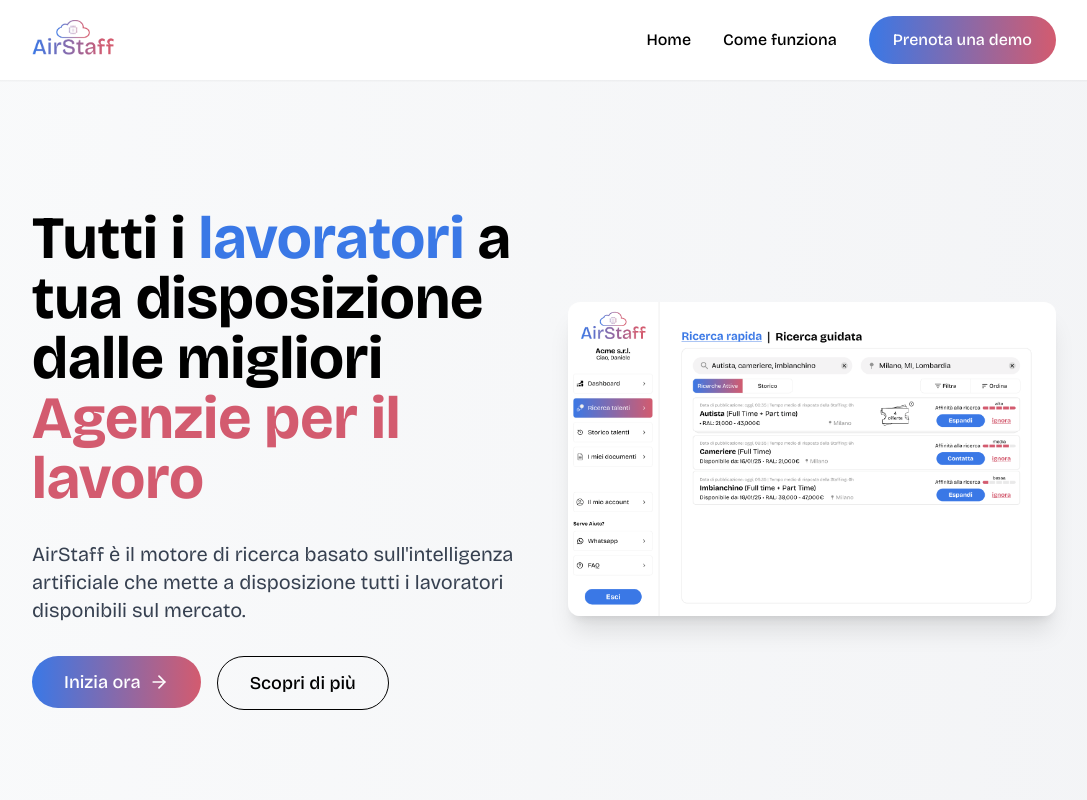
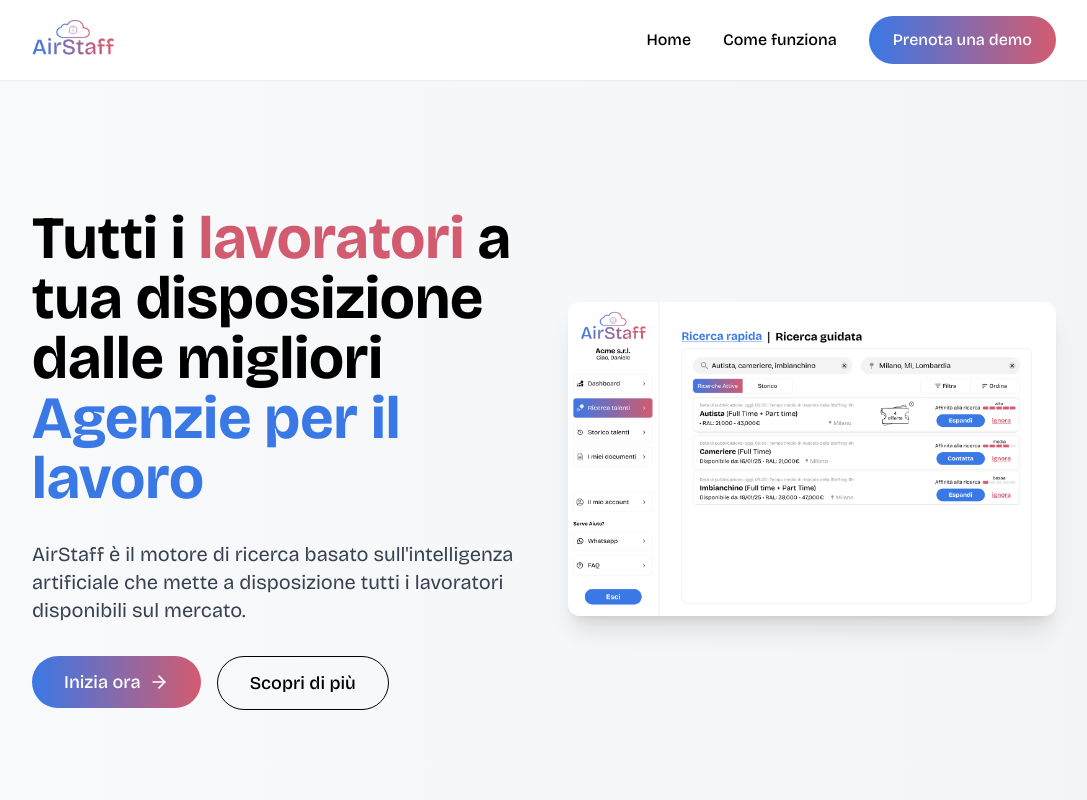
Before and after one commit to DanieleBenzi/airstaff-match-connect, a React (Vite) app: page / in a window 1280 px wide. Shown: the top 800 px of the page, without its empty margins (96-1183 px from the left). Built offline with nearby package versions, Linux system fonts and the light colour scheme.

Commit message:
Fix: Invert text colors
Invert the text colors of "lavoratori" and "agenzie per il lavoro" in the HeroSection component.

```diff
--- a/src/components/HeroSection.tsx
+++ b/src/components/HeroSection.tsx
@@ -9,7 +9,7 @@ const HeroSection: React.FC = () => {
       <div className="container mx-auto grid grid-cols-1 md:grid-cols-2 gap-12 items-center">
         <div className="space-y-8">
           <h1 className="text-4xl md:text-5xl lg:text-6xl font-bold text-black leading-tight">
-            Tutti i <span className="text-airstaff-blue">lavoratori</span> a tua disposizione dalle migliori <span className="text-airstaff-pink">Agenzie per il lavoro</span>
+            Tutti i <span className="text-airstaff-pink">lavoratori</span> a tua disposizione dalle migliori <span className="text-airstaff-blue">Agenzie per il lavoro</span>
           </h1>
           <p className="text-lg md:text-xl text-gray-700">
             AirStaff è il motore di ricerca basato sull'intelligenza artificiale che mette a disposizione tutti i lavoratori disponibili sul mercato.
```
